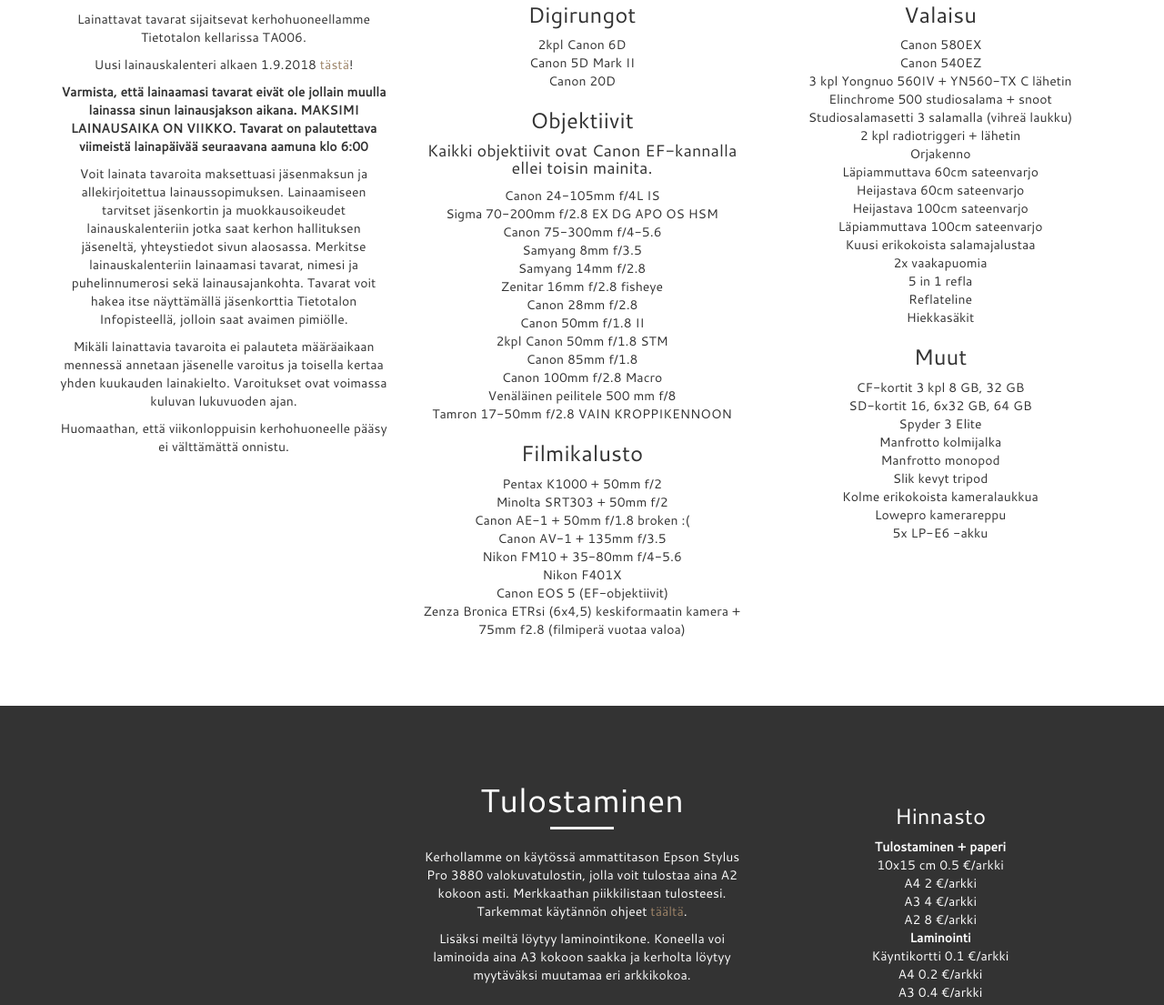
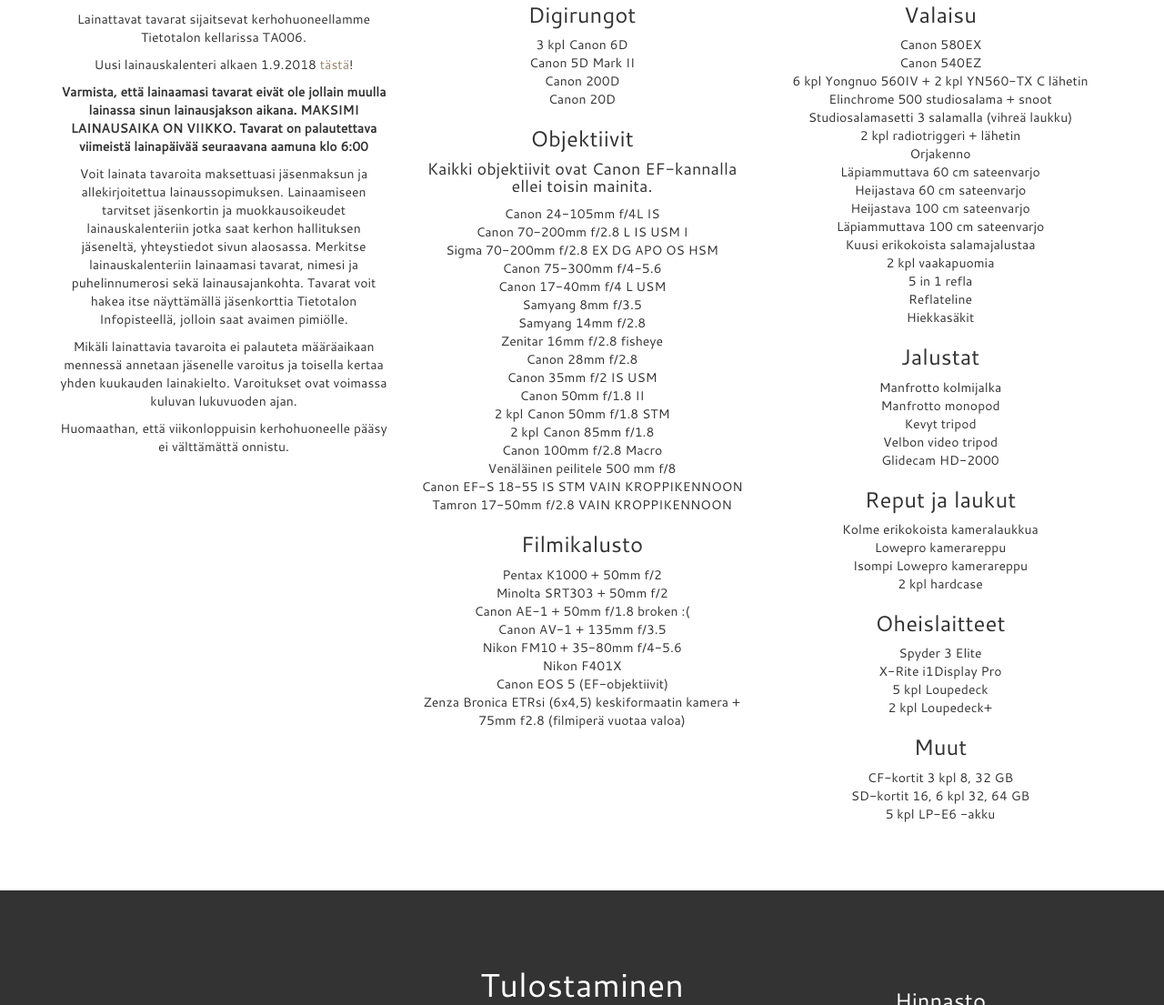
Before and after one commit to TT-kamerat/ttkamerat.fi, a Gatsby site: page / in a window 1280 px wide. Shown: the part 1959-3064 px from the top of the page at 91% size. Built offline with nearby package versions, Linux system fonts and the light colour scheme; Gatsby itself is replaced by a stand-in of ours.

Commit message:
Päivitetty kalusto

```diff
--- a/src/components/sections/GearSection.js
+++ b/src/components/sections/GearSection.js
@@ -48,14 +48,20 @@
         gear: [
           {
             name: {
-              [language.ENGLISH]: '2pcs Canon 6D',
-              [language.FINNISH]: '2kpl Canon 6D'
+              [language.ENGLISH]: '3 pcs Canon 6D',
+              [language.FINNISH]: '3 kpl Canon 6D'
             }
           },
           {
             name: {
               [language.ENGLISH]: 'Canon 5D Mark II',
               [language.FINNISH]: 'Canon 5D Mark II'
+            }
+          },
+          {
+            name: {
+              [language.ENGLISH]: 'Canon 200D',
+              [language.FINNISH]: 'Canon 200D'
             }
           },
           {
@@ -84,6 +90,12 @@
           },
           {
             name: {
+              [language.ENGLISH]: 'Canon 70-200mm f/2.8 L IS USM I',
+              [language.FINNISH]: 'Canon 70-200mm f/2.8 L IS USM I'
+            }
+          },
+          {
+            name: {
               [language.ENGLISH]: 'Sigma 70-200mm f/2.8 EX DG APO OS HSM',
               [language.FINNISH]: 'Sigma 70-200mm f/2.8 EX DG APO OS HSM'
             }
@@ -92,6 +104,12 @@
             name: {
               [language.ENGLISH]: 'Canon 75-300mm f/4-5.6',
               [language.FINNISH]: 'Canon 75-300mm f/4-5.6'
+            }
+          },
+          {
+            name: {
+              [language.ENGLISH]: 'Canon 17-40mm f/4 L USM',
+              [language.FINNISH]: 'Canon 17-40mm f/4 L USM'
             }
           },
           {
@@ -120,20 +138,26 @@
           },
           {
             name: {
+              [language.ENGLISH]: 'Canon 35mm f/2 IS USM',
+              [language.FINNISH]: 'Canon 35mm f/2 IS USM'
+            }
+          },
+          {
+            name: {
               [language.ENGLISH]: 'Canon 50mm f/1.8 II',
               [language.FINNISH]: 'Canon 50mm f/1.8 II'
             }
           },
           {
             name: {
-              [language.ENGLISH]: '2pcs Canon 50mm f/1.8 STM',
-              [language.FINNISH]: '2kpl Canon 50mm f/1.8 STM'
+              [language.ENGLISH]: '2 pcs Canon 50mm f/1.8 STM',
+              [language.FINNISH]: '2 kpl Canon 50mm f/1.8 STM'
             }
           },
           {
             name: {
-              [language.ENGLISH]: 'Canon 85mm f/1.8',
-              [language.FINNISH]: 'Canon 85mm f/1.8'
+              [language.ENGLISH]: '2 pcs Canon 85mm f/1.8',
+              [language.FINNISH]: '2 kpl Canon 85mm f/1.8'
             }
           },
           {
@@ -146,6 +170,12 @@
             name: {
               [language.ENGLISH]: 'Mirror tele 500 mm f/8',
               [language.FINNISH]: 'Venäläinen peilitele 500 mm f/8'
+            }
+          },
+          {
+            name: {
+              [language.ENGLISH]: 'Canon EF-S 18-55 IS STM ONLY FOR CROP',
+              [language.FINNISH]: 'Canon EF-S 18-55 IS STM VAIN KROPPIKENNOON'
             }
           },
           {
@@ -240,8 +270,8 @@
           },
           {
             name: {
-              [language.ENGLISH]: '3 pcs Yongnuo 560IV + YN560-TX C transmitter',
-              [language.FINNISH]: '3 kpl Yongnuo 560IV + YN560-TX C lähetin'
+              [language.ENGLISH]: '6 pcs Yongnuo 560IV + 2 pcs YN560-TX C transmitter',
+              [language.FINNISH]: '6 kpl Yongnuo 560IV + 2 kpl YN560-TX C lähetin'
             }
           },
           {
@@ -270,26 +300,26 @@
           },
           {
             name: {
-              [language.ENGLISH]: 'White 60cm umbrella',
-              [language.FINNISH]: 'Läpiammuttava 60cm sateenvarjo'
+              [language.ENGLISH]: 'White 60 cm umbrella',
+              [language.FINNISH]: 'Läpiammuttava 60 cm sateenvarjo'
             }
           },
           {
             name: {
-              [language.ENGLISH]: 'Silver 60cm umbrella',
-              [language.FINNISH]: 'Heijastava 60cm sateenvarjo'
+              [language.ENGLISH]: 'Silver 60 cm umbrella',
+              [language.FINNISH]: 'Heijastava 60 cm sateenvarjo'
             }
           },
           {
             name: {
-              [language.ENGLISH]: 'Silver 100cm umbrella',
-              [language.FINNISH]: 'Heijastava 100cm sateenvarjo'
+              [language.ENGLISH]: 'Silver 100 cm umbrella',
+              [language.FINNISH]: 'Heijastava 100 cm sateenvarjo'
             }
           },
           {
             name: {
-              [language.ENGLISH]: 'White 100cm umbrella',
-              [language.FINNISH]: 'Läpiammuttava 100cm sateenvarjo'
+              [language.ENGLISH]: 'White 100 cm umbrella',
+              [language.FINNISH]: 'Läpiammuttava 100 cm sateenvarjo'
             }
           },
           {
@@ -300,8 +330,8 @@
           },
           {
             name: {
-              [language.ENGLISH]: '2x horizontal beams',
-              [language.FINNISH]: '2x vaakapuomia'
+              [language.ENGLISH]: '2 pcs horizontal beams',
+              [language.FINNISH]: '2 kpl vaakapuomia'
             }
           },
           {
@@ -326,32 +356,14 @@
       },
       {
         header: {
-          [language.ENGLISH]: 'Other',
-          [language.FINNISH]: 'Muut'
+          [language.ENGLISH]: 'Stands',
+          [language.FINNISH]: 'Jalustat'
         },
         subtitle: {
           [language.ENGLISH]: '',
           [language.FINNISH]: ''
         },
         gear: [
-          {
-            name: {
-              [language.ENGLISH]: 'CF-cards 3 kpl 8 GB, 32 GB',
-              [language.FINNISH]: 'CF-kortit 3 kpl 8 GB, 32 GB'
-            },
-          },
-          {
-            name: {
-              [language.ENGLISH]: 'SD-cards 16, 6x32 GB, 64 GB',
-              [language.FINNISH]: 'SD-kortit 16, 6x32 GB, 64 GB'
-            },
-          },
-          {
-            name: {
-              [language.ENGLISH]: 'Spyder 3 Elite',
-              [language.FINNISH]: 'Spyder 3 Elite'
-            },
-          },
           {
             name: {
               [language.ENGLISH]: 'Manfrotto tripod',
@@ -366,10 +378,34 @@
           },
           {
             name: {
-              [language.ENGLISH]: 'Slik lightweight tripod',
-              [language.FINNISH]: 'Slik kevyt tripod'
+              [language.ENGLISH]: 'Lightweight tripod',
+              [language.FINNISH]: 'Kevyt tripod'
             },
           },
+          {
+            name: {
+              [language.ENGLISH]: 'Velbon video tripod',
+              [language.FINNISH]: 'Velbon video tripod'
+            },
+          },
+          {
+            name: {
+              [language.ENGLISH]: 'Glidecam HD-2000',
+              [language.FINNISH]: 'Glidecam HD-2000'
+            },
+          }
+        ]
+      },
+      {
+        header: {
+          [language.ENGLISH]: 'Bags and cases',
+          [language.FINNISH]: 'Reput ja laukut'
+        },
+        subtitle: {
+          [language.ENGLISH]: '',
+          [language.FINNISH]: ''
+        },
+        gear: [
           {
             name: {
               [language.ENGLISH]: 'Three different camera bags',
@@ -384,8 +420,80 @@
           },
           {
             name: {
-              [language.ENGLISH]: '5x LP-E6 -battery',
-              [language.FINNISH]: '5x LP-E6 -akku'
+              [language.ENGLISH]: 'Bigger Lowepro backpack',
+              [language.FINNISH]: 'Isompi Lowepro kamerareppu'
+            }
+          },
+          {
+            name: {
+              [language.ENGLISH]: '2 pcs hardcase',
+              [language.FINNISH]: '2 kpl hardcase'
+            }
+          }
+        ]
+      },
+      {
+        header: {
+          [language.ENGLISH]: 'Accessories',
+          [language.FINNISH]: 'Oheislaitteet'
+        },
+        subtitle: {
+          [language.ENGLISH]: '',
+          [language.FINNISH]: ''
+        },
+        gear: [
+          {
+            name: {
+              [language.ENGLISH]: 'Spyder 3 Elite',
+              [language.FINNISH]: 'Spyder 3 Elite'
+            },
+          },
+          {
+            name: {
+              [language.ENGLISH]: 'X-Rite i1Display Pro',
+              [language.FINNISH]: 'X-Rite i1Display Pro'
+            },
+          },
+          {
+            name: {
+              [language.ENGLISH]: '5 pcs Loupedeck',
+              [language.FINNISH]: '5 kpl Loupedeck'
+            },
+          },
+          {
+            name: {
+              [language.ENGLISH]: '2 pcs Loupedeck+',
+              [language.FINNISH]: '2 kpl Loupedeck+'
+            },
+          }
+        ]
+      },
+      {
+        header: {
+          [language.ENGLISH]: 'Other',
+          [language.FINNISH]: 'Muut'
+        },
+        subtitle: {
+          [language.ENGLISH]: '',
+          [language.FINNISH]: ''
+        },
+        gear: [
+          {
+            name: {
+              [language.ENGLISH]: 'CF-cards 3 pcs 8, 32 GB',
+              [language.FINNISH]: 'CF-kortit 3 kpl 8, 32 GB'
+            },
+          },
+          {
+            name: {
+              [language.ENGLISH]: 'SD-cards 16, 6 pcs 32, 64 GB',
+              [language.FINNISH]: 'SD-kortit 16, 6 kpl 32, 64 GB'
+            },
+          },
+          {
+            name: {
+              [language.ENGLISH]: '5 pcs LP-E6 -battery',
+              [language.FINNISH]: '5 kpl LP-E6 -akku'
             }
           }
         ]
```
